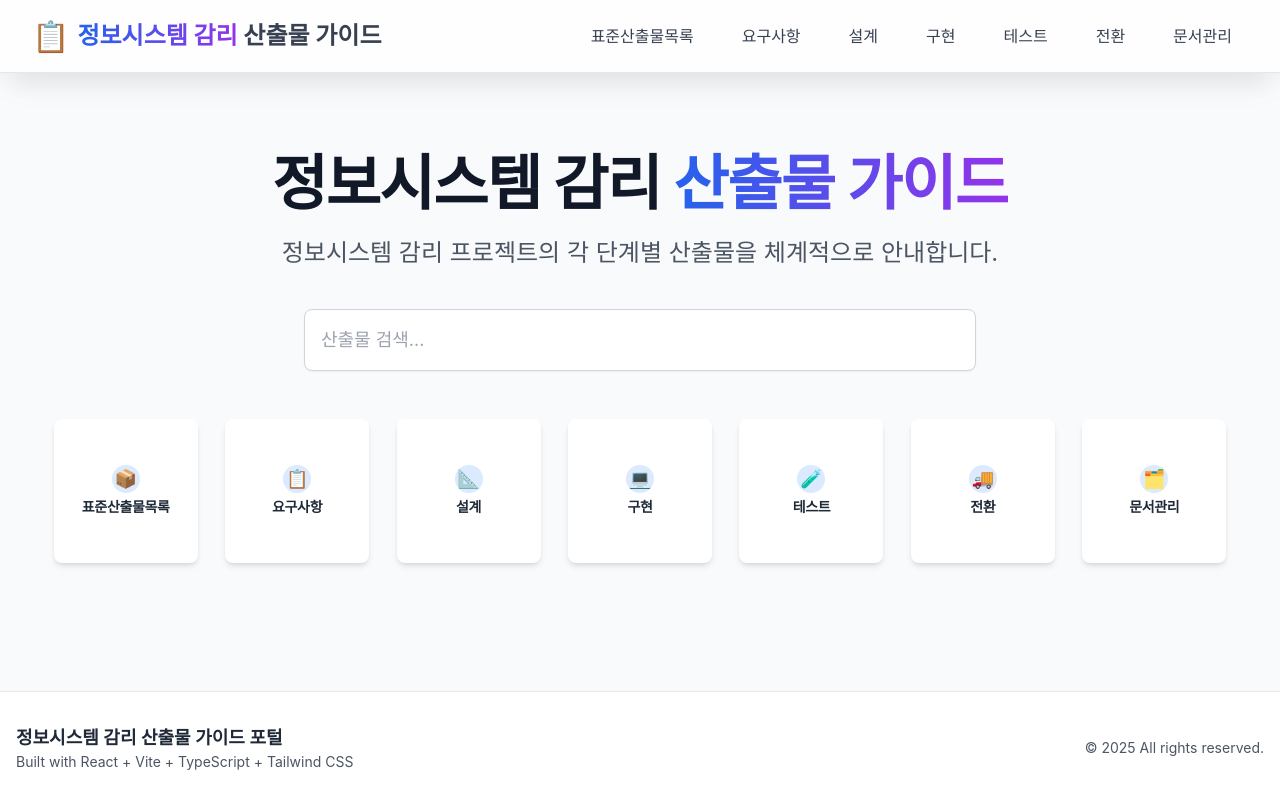
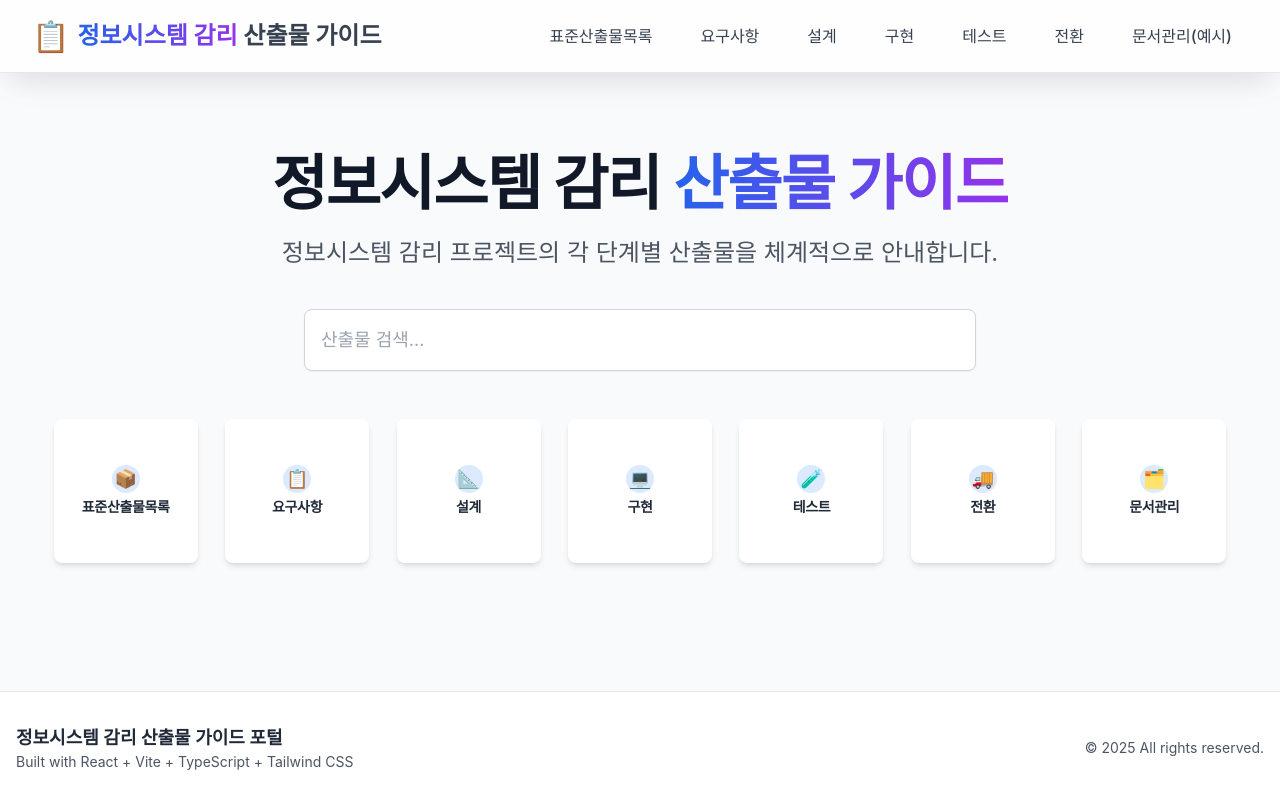
Before and after one commit to jeonck/deliverables-guide, a React (Vite) app: page /forms/class-specification-document-form in a window 1280 px wide. Built offline with nearby package versions, Linux system fonts and the light colour scheme.

Commit message:
feat: Rename '문서관리' menu item to '문서관리(예시)'

```diff
--- a/src/components/Navbar.tsx
+++ b/src/components/Navbar.tsx
@@ -26,7 +26,7 @@ const Navbar = () => {
             <NavLink to="/implementation">구현</NavLink>
             <NavLink to="/testing">테스트</NavLink>
             <NavLink to="/transition">전환</NavLink>
-            <NavLink to="/document-management">문서관리</NavLink>
+            <NavLink to="/document-management">문서관리(예시)</NavLink>
           </div>
 
           {/* Mobile menu button */}
@@ -60,7 +60,7 @@ const Navbar = () => {
             <MobileNavLink to="/implementation" onClick={() => setIsOpen(false)}>구현</MobileNavLink>
             <MobileNavLink to="/testing" onClick={() => setIsOpen(false)}>테스트</MobileNavLink>
             <MobileNavLink to="/transition" onClick={() => setIsOpen(false)}>전환</MobileNavLink>
-            <MobileNavLink to="/document-management" onClick={() => setIsOpen(false)}>문서관리</MobileNavLink>
+            <MobileNavLink to="/document-management" onClick={() => setIsOpen(false)}>문서관리(예시)</MobileNavLink>
           </div>
         </div>
       )}
```
